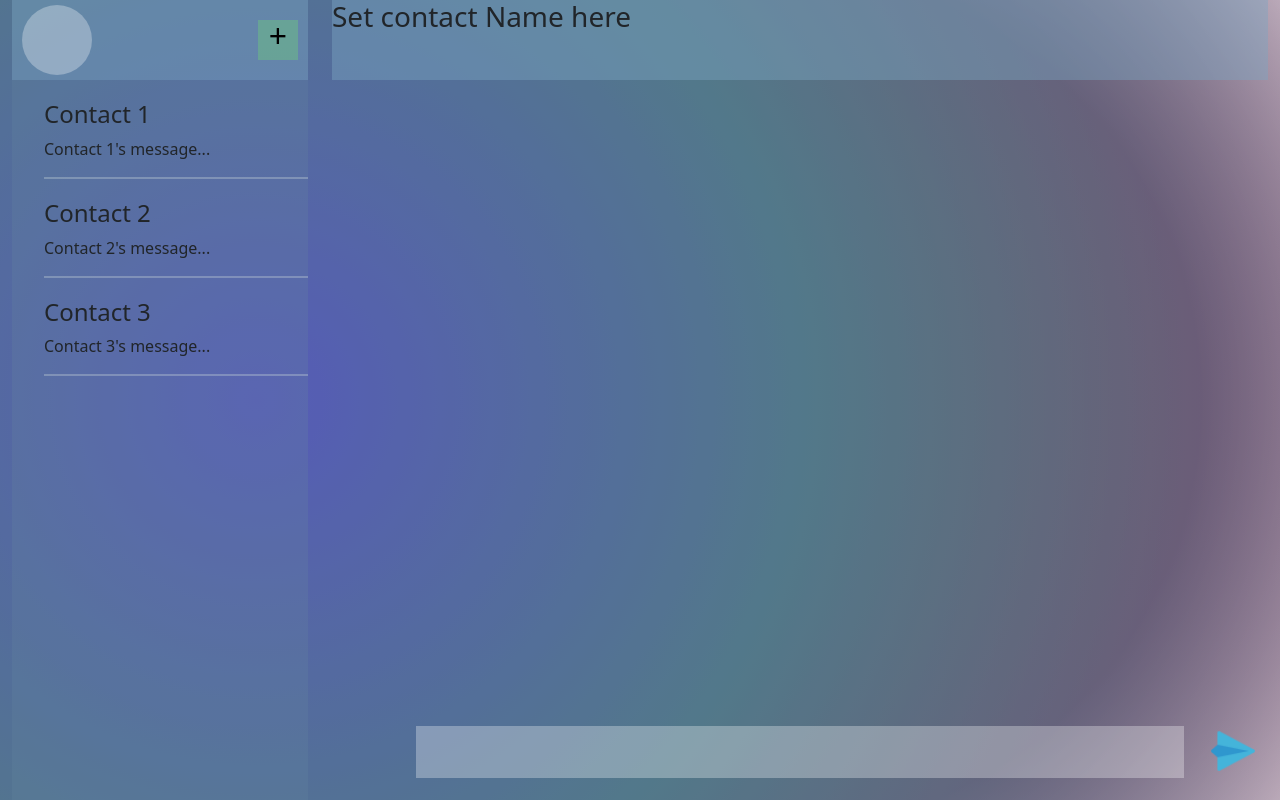
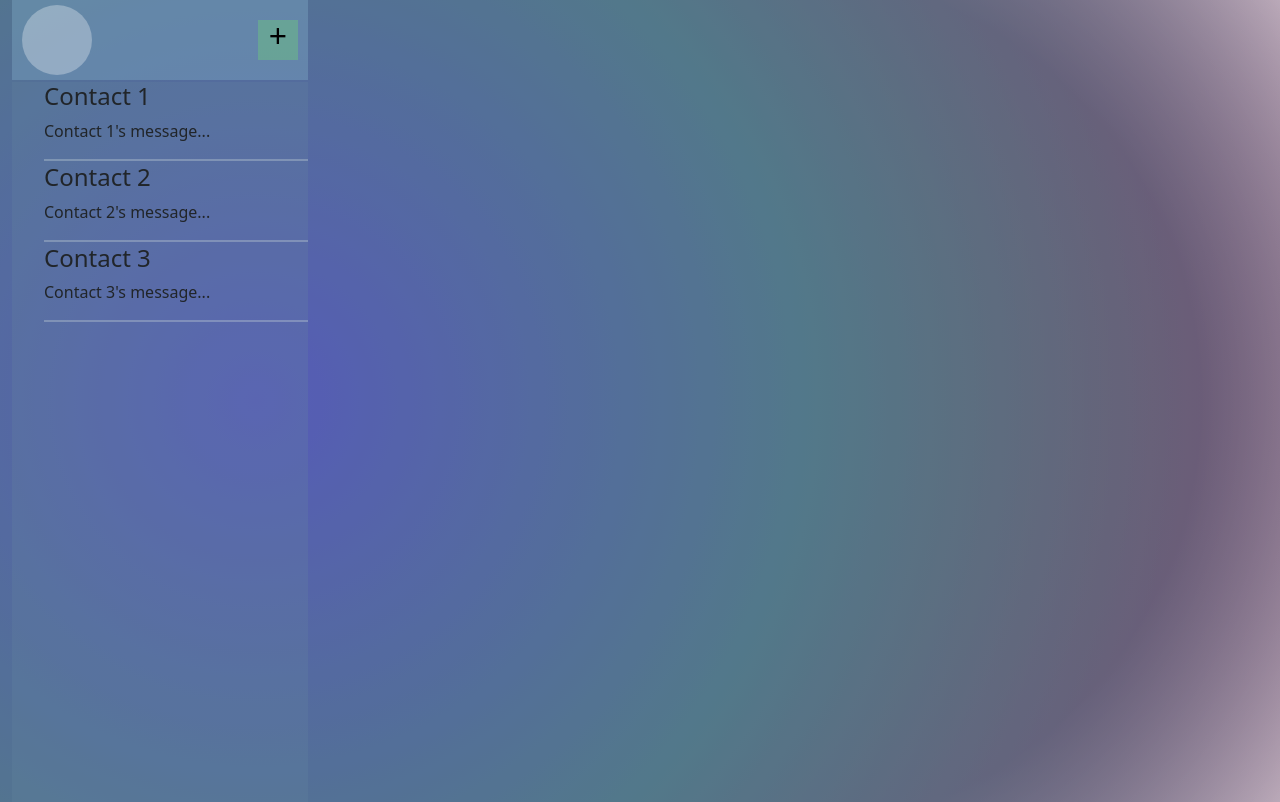
Before and after one commit to rajeshCreate72/messaging-website, a React (Create React App) app in the folder client/: page / in a window 1280 px wide. Built offline with nearby package versions, Linux system fonts and the light colour scheme.

Commit message:
Contact Name has set to right side

```diff
--- a/client/src/Components/ChatLeftEle/ChatLeftContacts/HandleContacts.jsx
+++ b/client/src/Components/ChatLeftEle/ChatLeftContacts/HandleContacts.jsx
@@ -11,7 +11,7 @@ function HandlingContacts(props) {
   return (
     <div>
         {contacts.map((contact, index) => (
-            <div className='s-cont' key={index} onClick={ props.selectContact(contact) }>
+            <div className='s-cont' key={index} onClick={() => props.selectContact(contact) }>
                 <h4>{contact}</h4>
                 <p>{ contact }'s message...</p>
             </div>
--- a/client/src/Components/ChatLeftEle/ChatLeftEle.css
+++ b/client/src/Components/ChatLeftEle/ChatLeftEle.css
@@ -13,8 +13,9 @@
 }
 
 .s-cont {
-    padding-top: 20px;
+    margin-top: 2px;
     border-bottom: 2px solid rgba(196, 207, 213, 0.366);
+    cursor: pointer;
 }
 
 .my-img-div {
--- a/client/src/Components/ChatRightEle/ChatRightEle.jsx
+++ b/client/src/Components/ChatRightEle/ChatRightEle.jsx
@@ -2,12 +2,12 @@ import React from 'react'
 import ChatRightInfo from './ChatRightInfo/ChatRightInfo'
 import ChatRightMessage from './ChatRightMessage/ChatRightMessage'
 
-function ChatRightEle() {
+function ChatRightEle(props) {
   return (
     <div>
         <div className="row">
             <div className="col">
-                <ChatRightInfo />
+                <ChatRightInfo setContactName={ props.renderContact } />
             </div>
         </div>
         <div className="row">
--- a/client/src/Components/ChatRightEle/ChatRightInfo/ChatRightInfo.jsx
+++ b/client/src/Components/ChatRightEle/ChatRightInfo/ChatRightInfo.jsx
@@ -1,10 +1,10 @@
 import React, { useState } from 'react'
 
-function ChatRightInfo() {
+function ChatRightInfo(props) {
 
   return (
     <div className='info-rt width-border-rt'>
-        <h3>Set contact Name here</h3>
+        <h3>{props.setContactName}</h3>
     </div>
   )
 }
--- a/client/src/Components/ChatsMain.css
+++ b/client/src/Components/ChatsMain.css
@@ -23,12 +23,13 @@
 }
 
 .reg-form label {
+    display: inline-block;
     width: 100px;
     margin-bottom: 10px;
 }
 
 .reg-form input {
-    width: 100%;
+    width: calc(100% - 40px);
     height: 5vh;
     margin-bottom: 10px;
     border: none;
--- a/client/src/Components/ChatsMain.jsx
+++ b/client/src/Components/ChatsMain.jsx
@@ -9,6 +9,9 @@ function ChatsMain() {
     const openCoMsgs = (contact) => {
         setContact(contact)
     }
+
+    console.log(getContact)
+
  return (
     <div className='container-fluid font-style'>
         <div className='row'>
@@ -16,7 +19,8 @@ function ChatsMain() {
                 <ChatLeftEle selectContact={openCoMsgs} />
             </div>
             <div className='col-9'>
-                { getContact && <ChatRightEle renderContact={getContact} /> }
+                { getContact && <ChatRightEle
+                renderContact={getContact}  /> }
             </div>
         </div>
     </div>
--- a/client/src/Components/RegisterPage.jsx
+++ b/client/src/Components/RegisterPage.jsx
@@ -18,8 +18,6 @@ function RegisterPage() {
                 <br />
                 <label style={{marginTop: '10px'}}>Password: </label>
                 <input type='password'></input>
-                <label style={{marginTop: '10px'}}>Re-enter Password: </label>
-                <input type='password'></input>
                 <div className='reg-button'>
                     <button type='submit'>Register</button>
                 </div>
```
